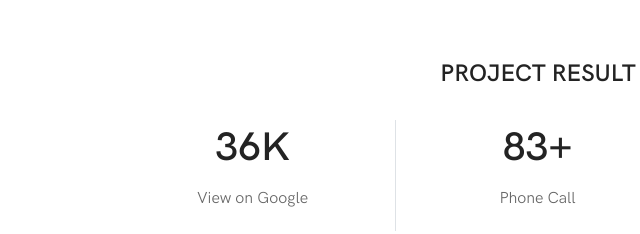
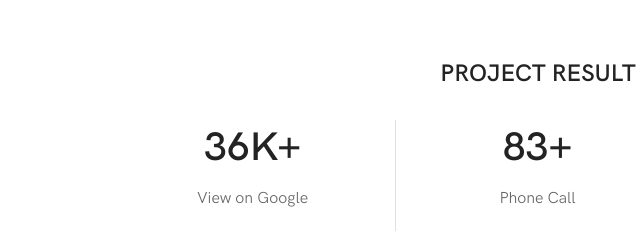
Before and after one commit to AhmadHJabu/Ahmad-Portfolio, a website: page Geita-Adventist.html in a window 1280 px wide. Shown: the part 3735-3969 px from the top of the page, 102-742 px from the left. Drawn offline with Linux system fonts and the light colour scheme.

Commit message:
add + sign

```diff
--- a/Geita-Adventist.html
+++ b/Geita-Adventist.html
@@ -280,7 +280,7 @@
         </h4>
         <div class="row mt-30 justify-content-center">
             <div class="col-lg-3 col-6 col-md-2 pl-10 mb-30 border-right wow fadeInUp" data-wow-delay="100ms">
-                <h1>36K</h1>
+                <h1>36K+</h1>
           <p class="mb-3">View on Google</p>
             </div>
             <div class="col-lg-3 col-6 col-md-2 mb-30 border-right wow fadeInUp" data-wow-delay="300ms">
```
